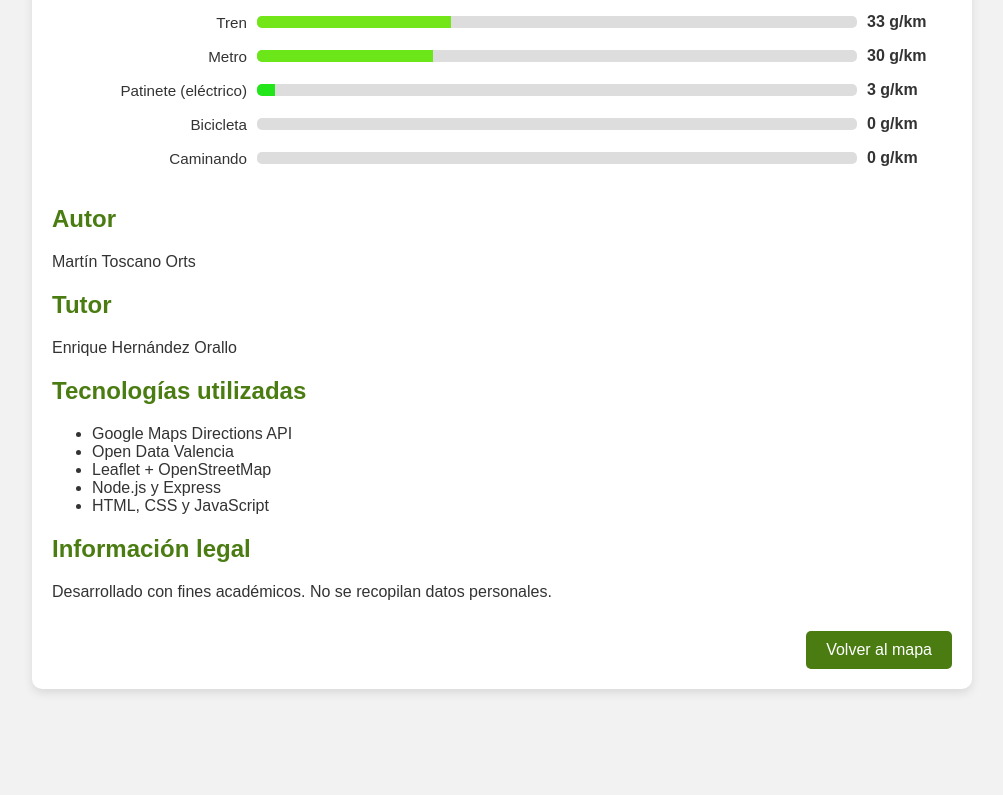
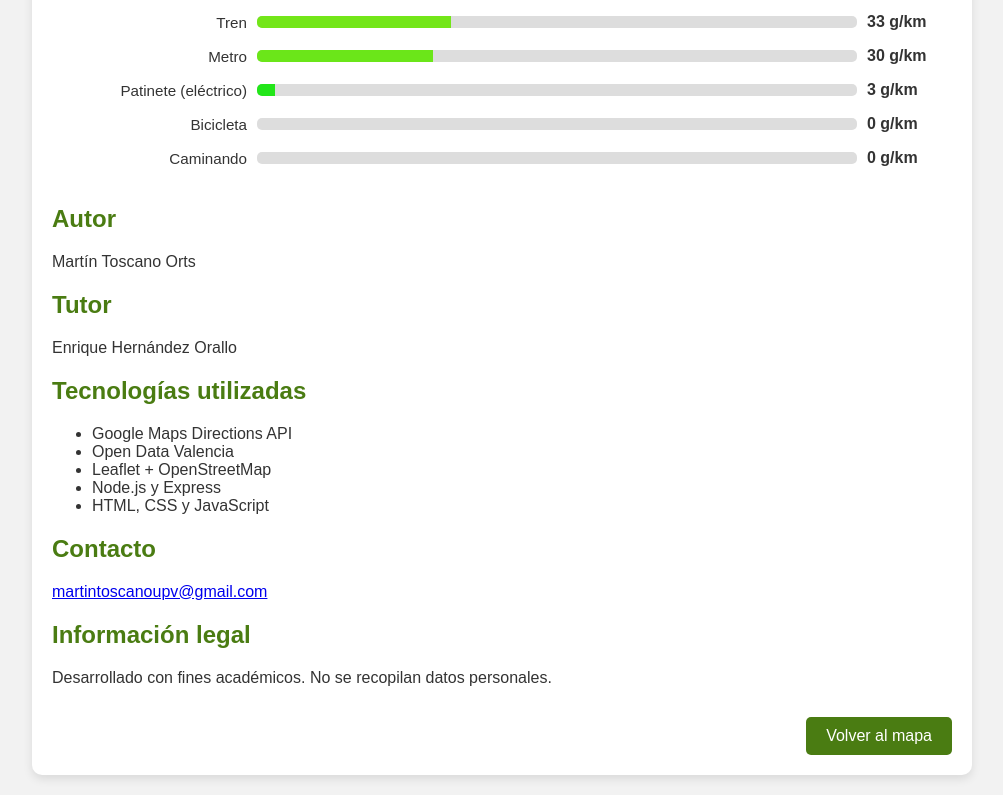
Before and after one commit to MartinToOr/EcoMoveValencia, a website: page EcoMoveValencia/public/information.html in a window 1280 px wide. Shown: the part 2082-2877 px from the top of the page, without its empty margins (138-1141 px from the left). Before the commit the page ends 2791 px from the top, so only its background shows below. Drawn offline with Linux system fonts and the light colour scheme.

Commit message:
Añade apartado de contacto en information.html

```diff
--- a/EcoMoveValencia/public/information.html
+++ b/EcoMoveValencia/public/information.html
@@ -296,6 +296,8 @@ body.dark-mode .bar-track {
     <p>Enrique Hernández Orallo</p>
     <h2 id="tecnologias-titulo"></h2>
     <ul id="tecnologias-lista"></ul>
+    <h2 id="contacto-titulo"></h2>
+    <p><a href="mailto:martintoscanoupv@gmail.com">martintoscanoupv@gmail.com</a></p>
     <h2 id="legal-titulo"></h2>
     <p id="legal-texto"></p>
     <a href="index.html" class="back-btn" id="volver-boton"></a>
@@ -340,6 +342,7 @@ body.dark-mode .bar-track {
         "autor-titulo": "Autor",
         "tutor-titulo": "Tutor",
         "tecnologias-titulo": "Tecnologías utilizadas",
+        "contacto-titulo": "Contacto",
         "tecnologias-lista": [
           "Google Maps Directions API",
           "Open Data Valencia",
@@ -409,6 +412,7 @@ body.dark-mode .bar-track {
         "autor-titulo": "Autor",
         "tutor-titulo": "Tutor",
         "tecnologias-titulo": "Tecnologies utilitzades",
+        "contacto-titulo": "Contacte",
         "tecnologias-lista": [
           "Google Maps Directions API",
           "Open Data València",
@@ -477,6 +481,7 @@ body.dark-mode .bar-track {
         "autor-titulo": "Author",
         "tutor-titulo": "Supervisor",
         "tecnologias-titulo": "Technologies used",
+        "contacto-titulo": "Contact",
         "tecnologias-lista": [
           "Google Maps Directions API",
           "Open Data Valencia",
@@ -605,6 +610,7 @@ body.dark-mode .bar-track {
       document.getElementById("autor-titulo").innerText = t["autor-titulo"];
       document.getElementById("tutor-titulo").innerText = t["tutor-titulo"];
       document.getElementById("tecnologias-titulo").innerText = t["tecnologias-titulo"];
+      document.getElementById("contacto-titulo").innerText = t["contacto-titulo"];
       document.getElementById("legal-titulo").innerText = t["legal-titulo"];
       document.getElementById("legal-texto").innerText = t["legal-texto"];
       document.getElementById("volver-boton").innerText = t["volver-boton"];
```
